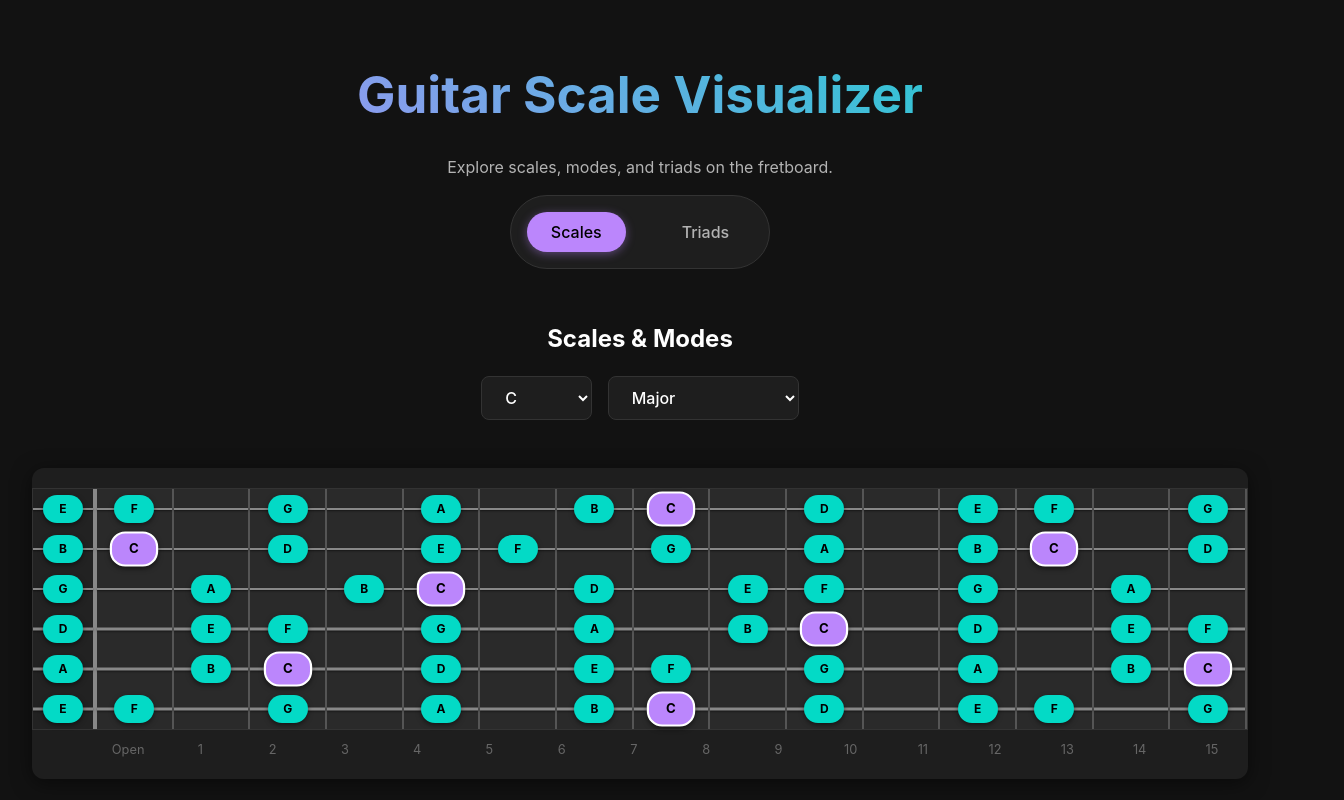
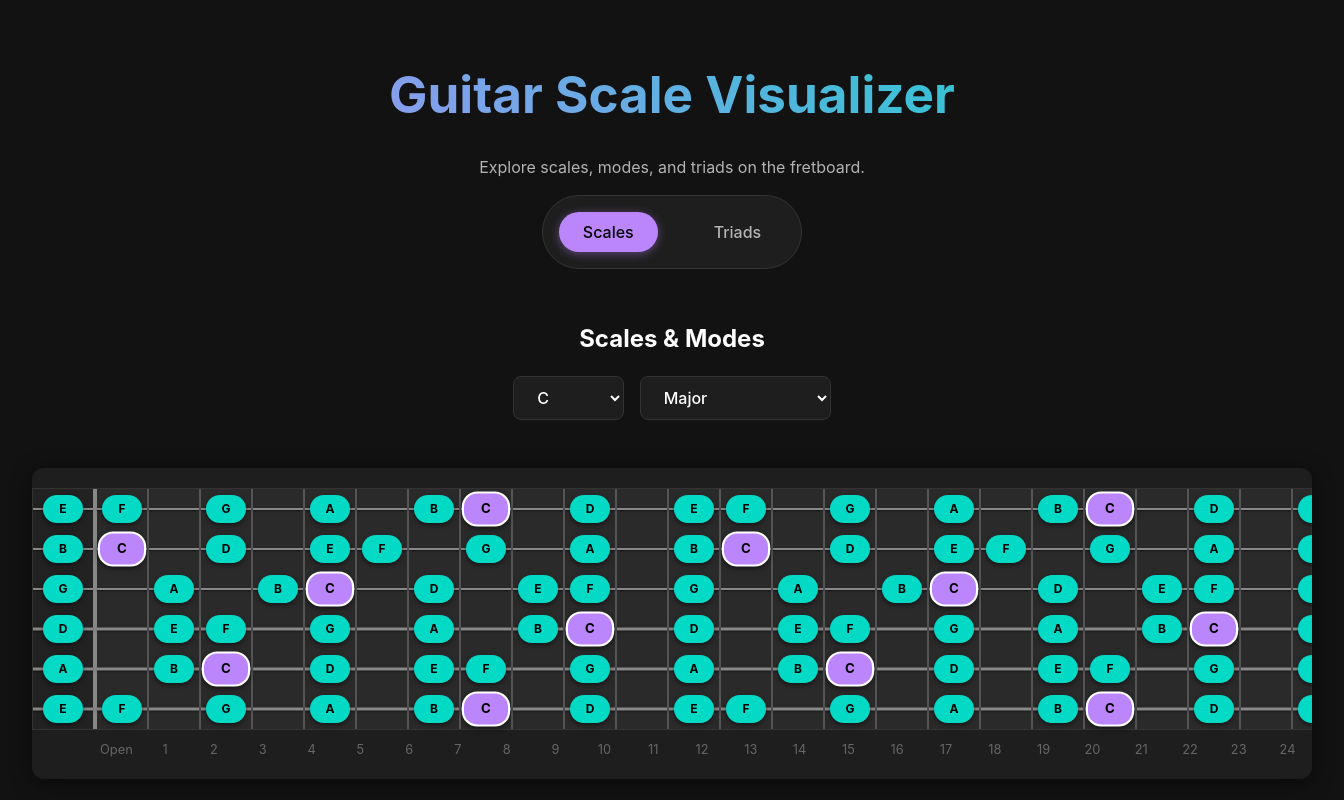
Before and after one commit to imthejota/guitar-visualizer, a React (Vite) app: page / in a window 1280 px wide. Shown: the top 800 px of the page, 1344 px wide, since content can reach past the window. Built offline with nearby package versions, Linux system fonts and the light colour scheme.

Commit message:
Feat: Extend fretboard to 24 frets for Web and Mobile

```diff
--- a/src/components/Fretboard.jsx
+++ b/src/components/Fretboard.jsx
@@ -8,7 +8,7 @@ const STRINGS = ['E', 'A', 'D', 'G', 'B', 'E'].reverse(); // Top to bottom visua
 const STRING_TUNING = ['E', 'B', 'G', 'D', 'A', 'E'];
 
 export const Fretboard = ({ activeNotes, tonic }) => {
-    const FRET_COUNT = 15;
+    const FRET_COUNT = 24;
 
     const getNoteAtFret = (stringNote, fret) => {
         const stringNoteIndex = NOTES.indexOf(stringNote);
@@ -42,8 +42,8 @@ export const Fretboard = ({ activeNotes, tonic }) => {
                                     )}
 
                                     {/* Fret Marker Dots (Single/Double) */}
-                                    {stringIndex === 2 && [3, 5, 7, 9].includes(fretIndex) && <div className="fret-marker single"></div>}
-                                    {stringIndex === 2 && fretIndex === 12 && <div className="fret-marker double"></div>}
+                                    {stringIndex === 2 && [3, 5, 7, 9, 15, 17, 19, 21].includes(fretIndex) && <div className="fret-marker single"></div>}
+                                    {stringIndex === 2 && [12, 24].includes(fretIndex) && <div className="fret-marker double"></div>}
                                     {/* NOTE: Markers usually span strings or are on the board.
                        CSS implementation strategy: simple markers on a specific "layer" or simplified per cell.
                        Let's put markers in the middle (between 3rd and 4th string visually, or just on 3rd string).
```
Also changed, not shown: 1 other file (tests, documents, lock files or other folders).
